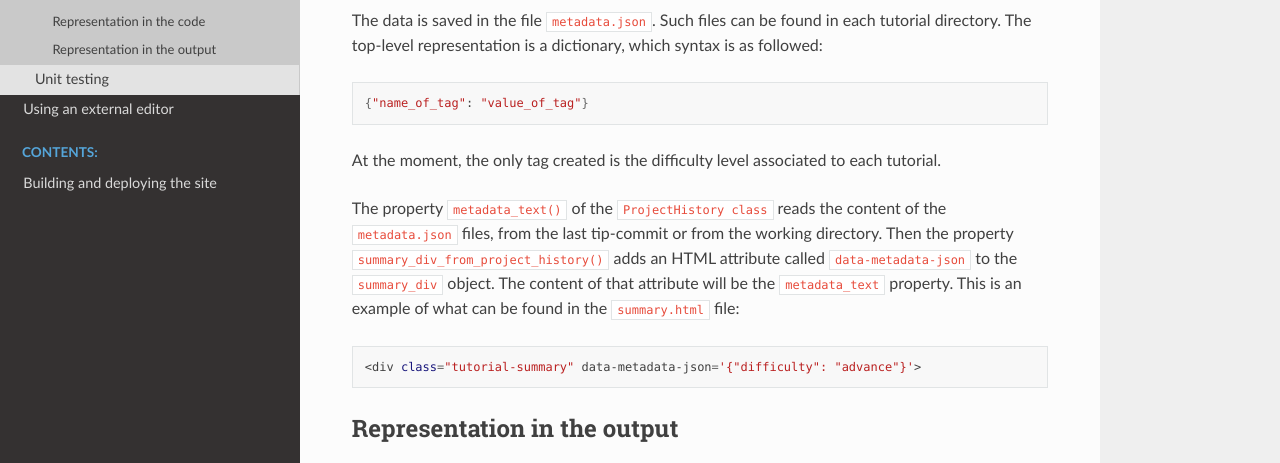
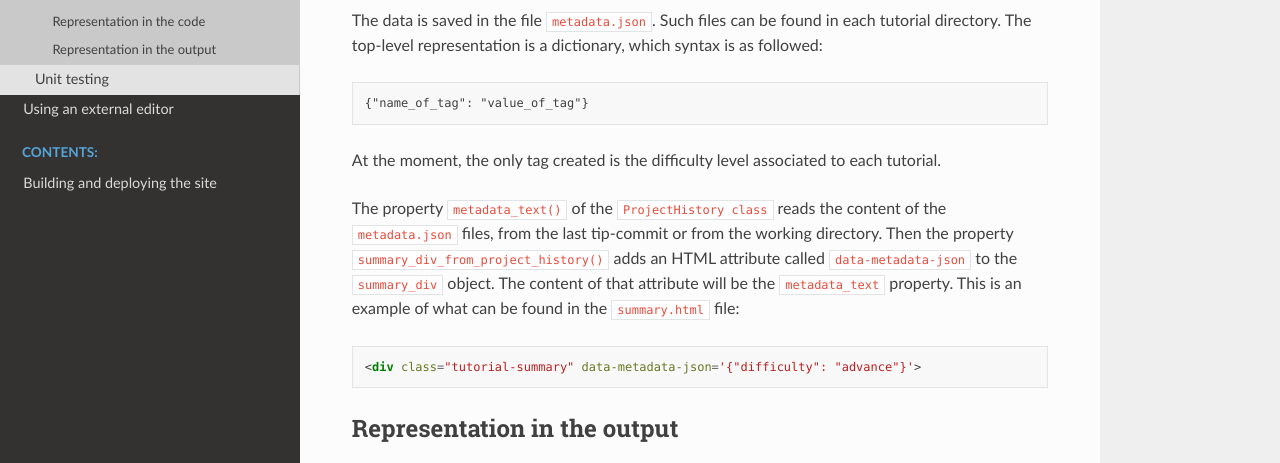
Before and after one commit to pytchlang/pytch-build, a Sphinx documentation site: the page built from doc/source/tutorialcompiler/tutorial-metadata.rst, in a window 1280 px wide and 1158 px high. Shown: the part 327-790 px from the top of the window. Built offline with Sphinx 7.4.7 and the Read the Docs theme 2.0.0, drawn with Linux system fonts in a browser that asks for light colours.

Commit message:
Use more precise code-block types

```diff
--- a/doc/source/tutorialcompiler/tutorial-metadata.rst
+++ b/doc/source/tutorialcompiler/tutorial-metadata.rst
@@ -16,7 +16,7 @@
 found in each tutorial directory.  The top-level representation is a
 dictionary, which syntax is as followed:
 
-.. code-block:: bash
+.. code-block:: text
 
   {"name_of_tag": "value_of_tag"}
 
@@ -31,7 +31,7 @@
 that attribute will be the ``metadata_text`` property.  This is an
 example of what can be found in the ``summary.html`` file:
 
-.. code-block:: bash
+.. code-block:: html
 
   <div class="tutorial-summary" data-metadata-json='{"difficulty": "advance"}'>
 
```
